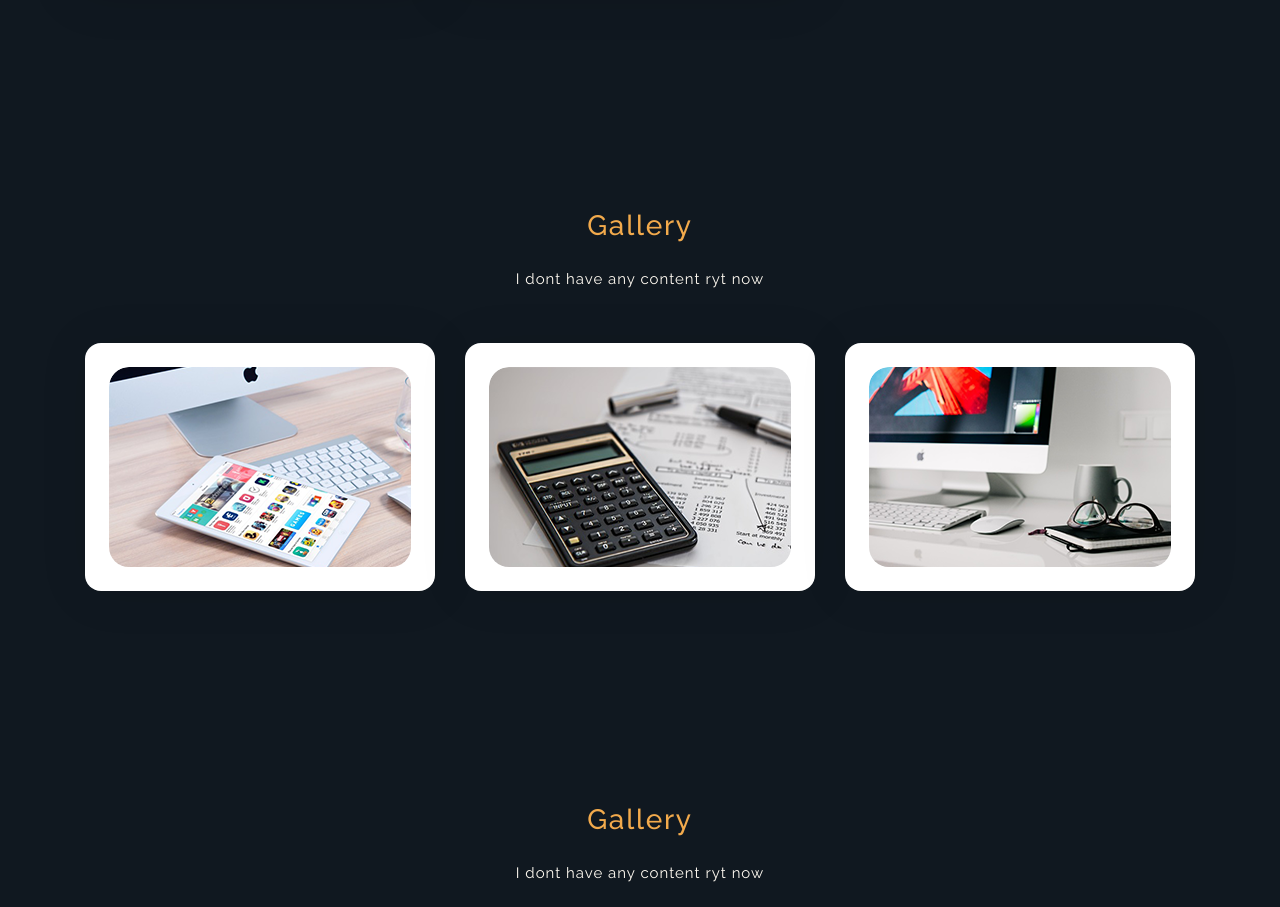
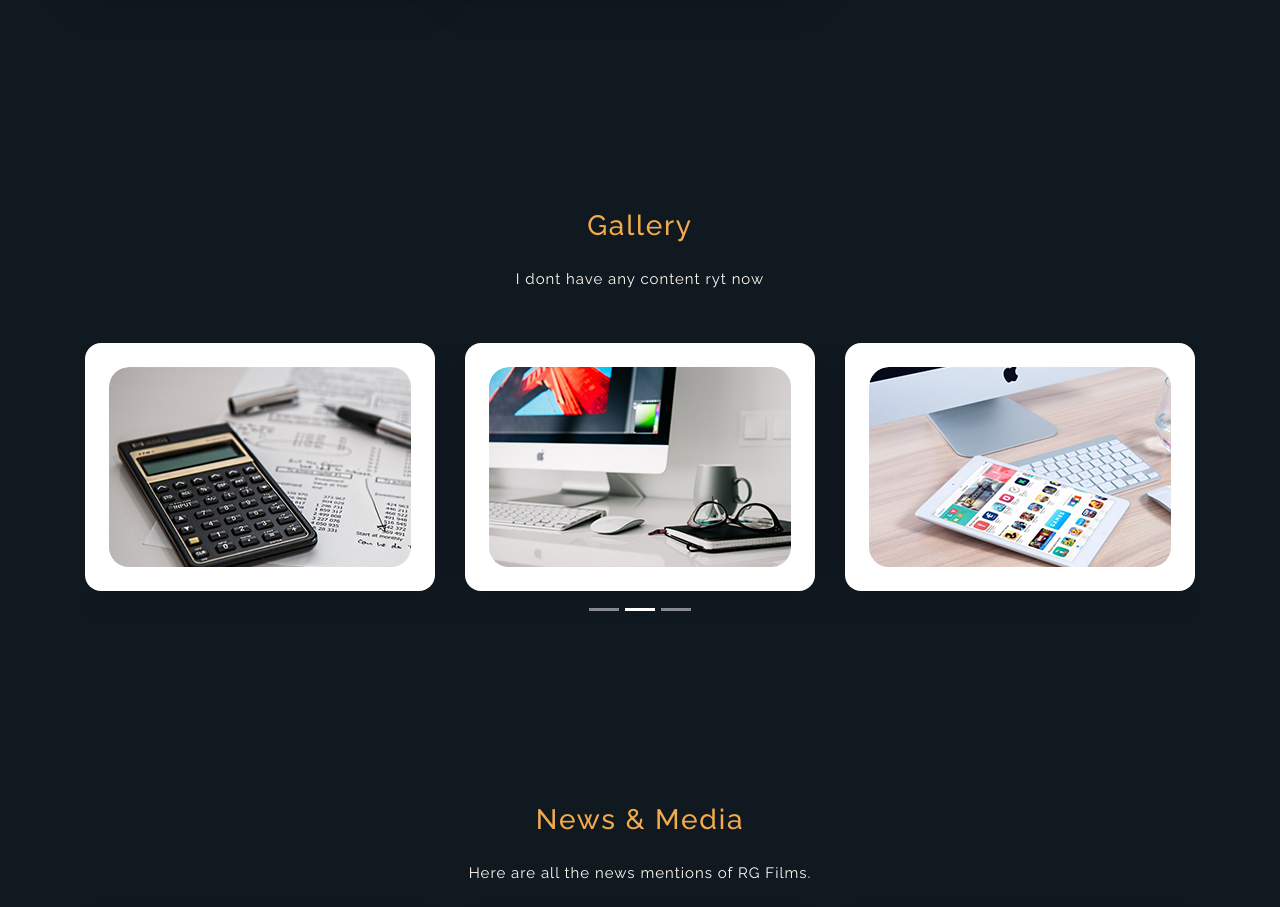
Before and after one commit to kidrahahjo/rg-films, a plain HTML site: page index.html in a window 1280 px wide. Shown: the part 1690-2597 px from the top of the page. Drawn offline with nearby package versions, Linux system fonts and the light colour scheme.

Commit message:
Remove extra gallery section

```diff
--- a/index.html
+++ b/index.html
@@ -154,52 +154,6 @@
             </div>
         </section>
         <!-- ***** Team End ***** -->
-
-        <!-- ***** Media Area start *****  -->
-        <section class="section" id="media">
-            <div class="container">
-                <!-- ***** Section Title Start ***** -->
-                <div class="row">
-                    <div class="col-lg-12">
-                        <div class="center-heading">
-                            <h2 class="section-title">Gallery</h2>
-                        </div>
-                    </div>
-                    <div class="offset-lg-3 col-lg-6">
-                        <div class="center-text">
-                            <p>I dont have any content ryt now</p>
-                        </div>
-                    </div>
-                </div>
-                <!-- ***** Section Title End ***** -->
-
-                <div class="row">
-                    <div class="col-lg-4 col-md-6 col-sm-12">
-                        <div class="blog-post-thumb">
-                            <div class="img">
-                                <img src="assets/images/blog-item-01.png" alt="">
-                            </div>
-                        </div>
-                    </div>
-
-                    <div class="col-lg-4 col-md-6 col-sm-12">
-                        <div class="blog-post-thumb">
-                            <div class="img">
-                                <img src="assets/images/blog-item-02.png" alt="">
-                            </div>
-                        </div>
-                    </div>
-                    <div class="col-lg-4 col-md-6 col-sm-12">
-                        <div class="blog-post-thumb">
-                            <div class="img">
-                                <img src="assets/images/blog-item-03.png" alt="">
-                            </div>
-                        </div>
-                    </div>
-                </div>
-            </div>
-        </section>
-        <!-- ***** Media Area end *****  -->
 
         <!-- carousel start -->
         <section class="section" id="media">
```
